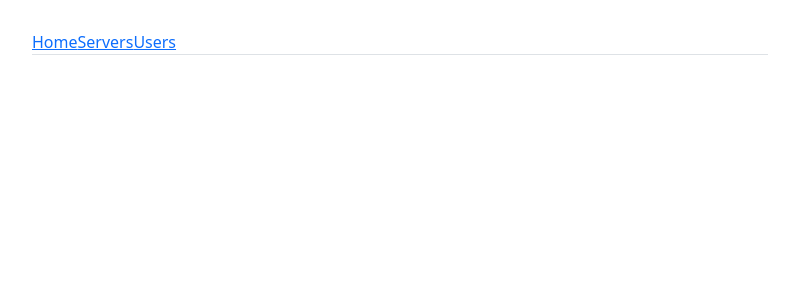
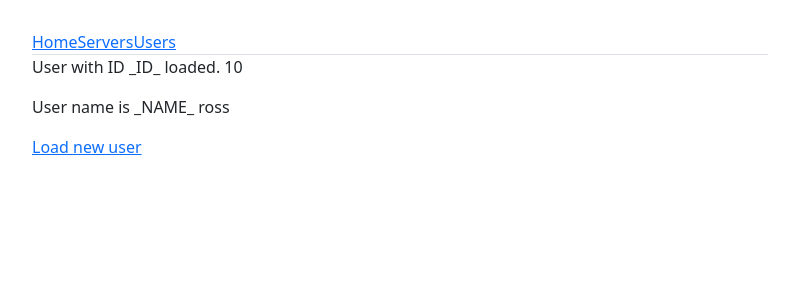
Before and after one commit to HipsterSantos/ng-advanced-routing, an Angular app: page /users/10/ross in a window 1280 px wide. Before the commit this address led to /. Shown: the top 300 px of the page, without its empty margins (50-849 px from the left). Built offline with nearby package versions, Linux system fonts and the light colour scheme.

Commit message:
update: observable to add reactivity on snapshot

```diff
--- a/src/app/app.module.ts
+++ b/src/app/app.module.ts
@@ -17,6 +17,10 @@ const routes: Routes = [
   {
     component: UsersComponent,
     path:'user'
+  },
+  {
+    path:'users/:id/:name',
+    component: UserComponent
   },
   {
     component: ServersComponent,
--- a/src/app/home/home.component.html
+++ b/src/app/home/home.component.html
@@ -1,2 +1,4 @@
 <h4>Welcome to Server Manager 4.0</h4>
 <p>Manage your Servers and Users.</p>
+
+<button (click)="loadServer()">Load server</button>
--- a/src/app/home/home.component.ts
+++ b/src/app/home/home.component.ts
@@ -1,4 +1,5 @@
 import { Component, OnInit } from '@angular/core';
+import { ActivatedRoute, Route, Router } from '@angular/router';
 
 @Component({
   selector: 'app-home',
@@ -7,9 +8,13 @@ import { Component, OnInit } from '@angular/core';
 })
 export class HomeComponent implements OnInit {
 
-  constructor() { }
+  constructor(private route: Router,private activeRoute: ActivatedRoute) { }
 
   ngOnInit() {
   }
+  loadServer(){
+    this.route.navigate(['server'],{relativeTo: this.activeRoute})
+    // this.activeRoute.
+  }
 
 }
--- a/src/app/users/user/user.component.html
+++ b/src/app/users/user/user.component.html
@@ -1,2 +1,3 @@
-<p>User with ID _ID_ loaded.</p>
-<p>User name is _NAME_</p>
+<p>User with ID _ID_ loaded. {{user.id}}</p>
+<p>User name is _NAME_ {{user.name}}</p>
+<a [routerLink]="['/users',10,'ross']">Load new user</a>
--- a/src/app/users/user/user.component.ts
+++ b/src/app/users/user/user.component.ts
@@ -1,4 +1,6 @@
 import { Component, OnInit } from '@angular/core';
+import { ActivatedRoute, NavigationStart, Params, Router } from '@angular/router';
+import { filter } from 'rxjs';
 
 @Component({
   selector: 'app-user',
@@ -8,9 +10,22 @@ import { Component, OnInit } from '@angular/core';
 export class UserComponent implements OnInit {
   user!: {id: number, name: string};
 
-  constructor() { }
+  constructor(private route:Router, private activeRoute: ActivatedRoute) { }
 
   ngOnInit() {
+    this.user = {
+      id:this.activeRoute.snapshot.params['id'],
+      name:this.activeRoute.snapshot.params['name']
+    }
+    this.activeRoute.params.subscribe((params: Params)=>{
+      this.user.id = params['id']
+      this.user.name = params['name']
+    })
+      // this.route.events.pipe(filter( (e)=> {
+      //   if(e instanceof NavigationStart){
+      //     console.log('navigation started')
+      //   }
+      // }))
   }
 
 }
```
